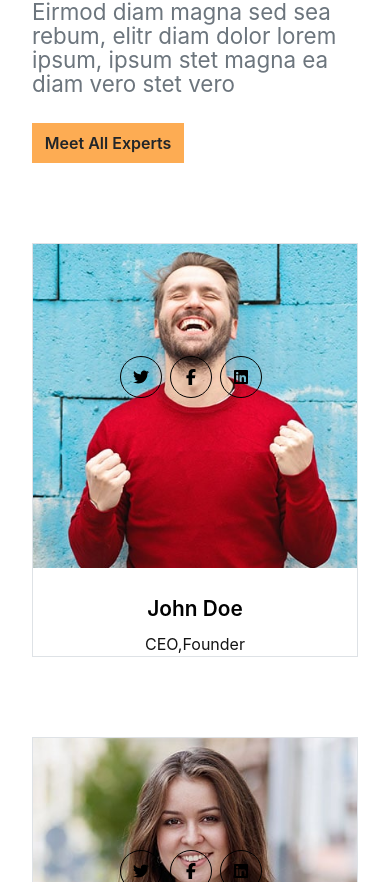
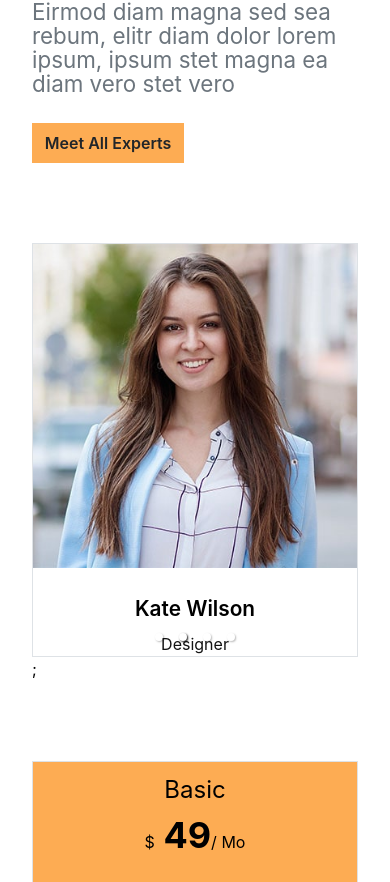
Before and after one commit to BLADEHEDA/Dotcom-Creative-Multipage-Page-App, a React (Create React App) app: page / in a window 390 px wide. Shown: the part 4082-4964 px from the top of the page. Built offline with nearby package versions, Linux system fonts and the light colour scheme.

Commit message:
new commir

```diff
--- a/package.json
+++ b/package.json
@@ -14,11 +14,17 @@
     "@testing-library/user-event": "^14.4.3",
     "bootstrap": "^5.2.3",
     "react": "^18.2.0",
+    "react-alice-carousel": "^2.7.1",
+    "react-awesome-slider": "^4.1.0",
     "react-countup": "^6.4.2",
     "react-dom": "^18.2.0",
+    "react-multi-carousel": "^2.8.3",
     "react-redux": "^8.0.5",
+    "react-responsive-carousel": "^3.2.23",
     "react-scripts": "5.0.1",
     "react-scroll-trigger": "^0.6.14",
+    "react-slick": "^0.29.0",
+    "slick-carousel": "^1.8.1",
     "web-vitals": "^2.1.4"
   },
   "scripts": {
--- a/src/Components/Home/Team.jsx
+++ b/src/Components/Home/Team.jsx
@@ -1,4 +1,4 @@
-import React from 'react'
+// import React, { useEffect, useState } from 'react'
 import Button from '../Shared/Button'
 import team1 from "../images/team-1.jpg"
 import team2 from "../images/team-2.jpg"
@@ -7,12 +7,16 @@ import team4 from "../images/team-4.jpg"
 import "./Home.css"
 import TestimonialHover from './TestimonialHover'
 
+// subjected to changes
+import React, { Component } from "react";
+import "react-responsive-carousel/lib/styles/carousel.min.css";
+import { Carousel } from "react-responsive-carousel";
 
 
 const TeamProp = (props) => {
     return (
-      <main className='Teamprop  mt-[5em] text-center relative'>
-        <div className="Teamprop-img-div"> <img src={props.src} alt="Expert pic" className="teamprop-pic" /> </div>
+      <main className='Teamprop  mt-[5em] text-center relative  '>
+        <div className="Teamprop-img-div"> <img src={props.src} alt={props.name} className="teamprop-pic" /> </div>
         <div className="teamprop-name font-[600] text-[1.3em] mt-[1.2em] ">{props.name} </div>
         <div className="teamprop-profession mt-[0.5em] text-[#131313] ">  {props.profession} </div>
         <div className="teamprop-hover-div absolute inset-0 m-[1em]">
@@ -22,11 +26,45 @@ const TeamProp = (props) => {
       </main>
     )
   }
-
 const Team = () => {
+    // subjected to changes
+const people =[
+  {
+  id:1,
+  src: team1,
+  name:"John Doe",
+  profession:"CEO,Founder"
+  },
+  {
+    id:2,
+    src: team2,
+    name:"Kate Wilson",
+    profession:"Designer"
+    },
+  {
+  id:3,
+  src: team3,
+  name:"John Brown",
+  profession:"Designer"
+  },
+  {
+    id:4,
+    src: team4,
+    name:"Paul Watson",
+    profession:"Marketerr"
+    },
+  ]
+  // subjected to changes
+  const handleDragStart = (e) => e.preventDefault();
+  const items = [
+    <img src={team1} alt='pics'  onDragStart={handleDragStart} role="presentation" />,
+    <img src={team2} alt='pics'  onDragStart={handleDragStart} role="presentation" />,
+    <img src={team3} alt='pics'  onDragStart={handleDragStart} role="presentation" />,
+  ];
   return (
-    <main className='Team mx-[2em] my-[5em] lg:flex lg:mx-[5em]  '>
-      <section className="team-left flex-[35%]">
+    <main className='Team-main- '>
+        <main className='Team mx-[2em] my-[5em] lg:flex lg:mx-[5em]  '>
+       <section className="team-left flex-[35%]">
         <p className="Team-prehead bg-[#FDAC53] text-[#fff] text-[15px] w-[8em] mb-[1em]
         md:text-[13px] ">MEET THE TEAM</p>
         <h1 className="Team-head text-[1.7rem] mb-[0.75em] text-[#131313] font-[900] leading-7
@@ -37,14 +75,41 @@ const Team = () => {
         Eirmod diam magna sed sea rebum, elitr diam dolor lorem ipsum, ipsum stet magna ea diam vero stet vero</p>
         <div className="Team-ntn"><Button style={{marginTop:"1em" }} name="Meet All Experts"/>  </div>
        </section>
-       <section className="team-right  flex-[65%] lg:mt-[-4.5em] ">
-        <section className="team-pro lg:flex  ">
-        <TeamProp src={team1} name="John Doe" profession="CEO,Founder" />
-        <TeamProp src={team2} name="Kate Wilson" profession="Designer" />
-        <TeamProp src={team3} name="John Brown" profession="Designer" />
-        {/* <TeamProp src={team4} name="Paul Watson" profession="Marketer" /> */}
-        </section>
-       </section>
+       {/* <section className="team-right  flex-[65%] lg:flex lg:mt-[-4.5em] "> */}
+
+        {/* {
+        people.map((person)=>{
+          const {id,src,name,profession} =person;
+          return(
+            <section key={id} className="team-prop">
+            <TeamProp src={src}
+            name={name}
+            profession= {profession}
+             />
+            </section>
+          )
+        })
+
+        } */}
+
+ {/* below is a sample implementation for the react multicarouselslider  */}
+ <section className="mobile-carousel mt-[2wm] md:hidden">
+       <Carousel className='Team-mobile  '
+        showArrows={false}
+         infiniteLoop={true}
+         showThumbs={false}
+         showStatus={false}
+         autoPlay={true}
+         interval={6100}
+       >
+         <TeamProp src={people[0].src} name={people[0].name} profession= {people[0].profession}/>
+          <TeamProp src={people[1].src}name={people[1].name} profession= {people[1].profession}/>
+         <TeamProp src={people[2].src} name={people[2].name} profession= {people[2].profession}/>
+        <TeamProp src={people[3].src} name={people[3].name} profession= {people[3].profession}/>
+      </Carousel>;
+      </section>
+
+   </main>
     </main>
   )
 }
--- a/src/index.css
+++ b/src/index.css
@@ -1,6 +1,7 @@
 @tailwind base;
 @tailwind components;
 @tailwind utilities;
+@import "react-alice-carousel/lib/alice-carousel.css";
 body {
   margin: 0;
   font-family: -apple-system, BlinkMacSystemFont, 'Segoe UI', 'Roboto', 'Oxygen',
```
Also changed, not shown: src/Components/Home/Home.css (+40 -1 lines), 1 other file (tests, documents, lock files or other folders).
